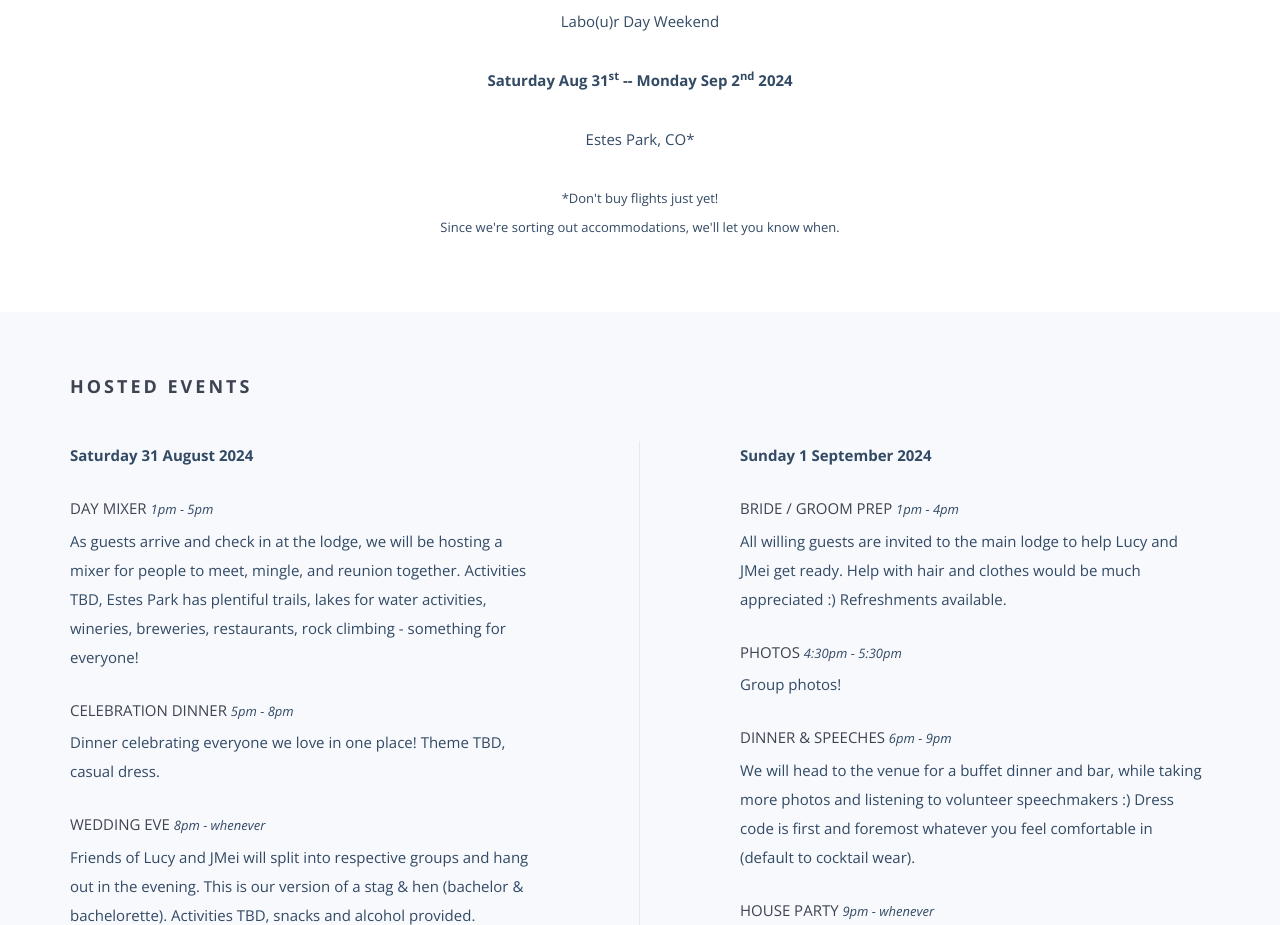
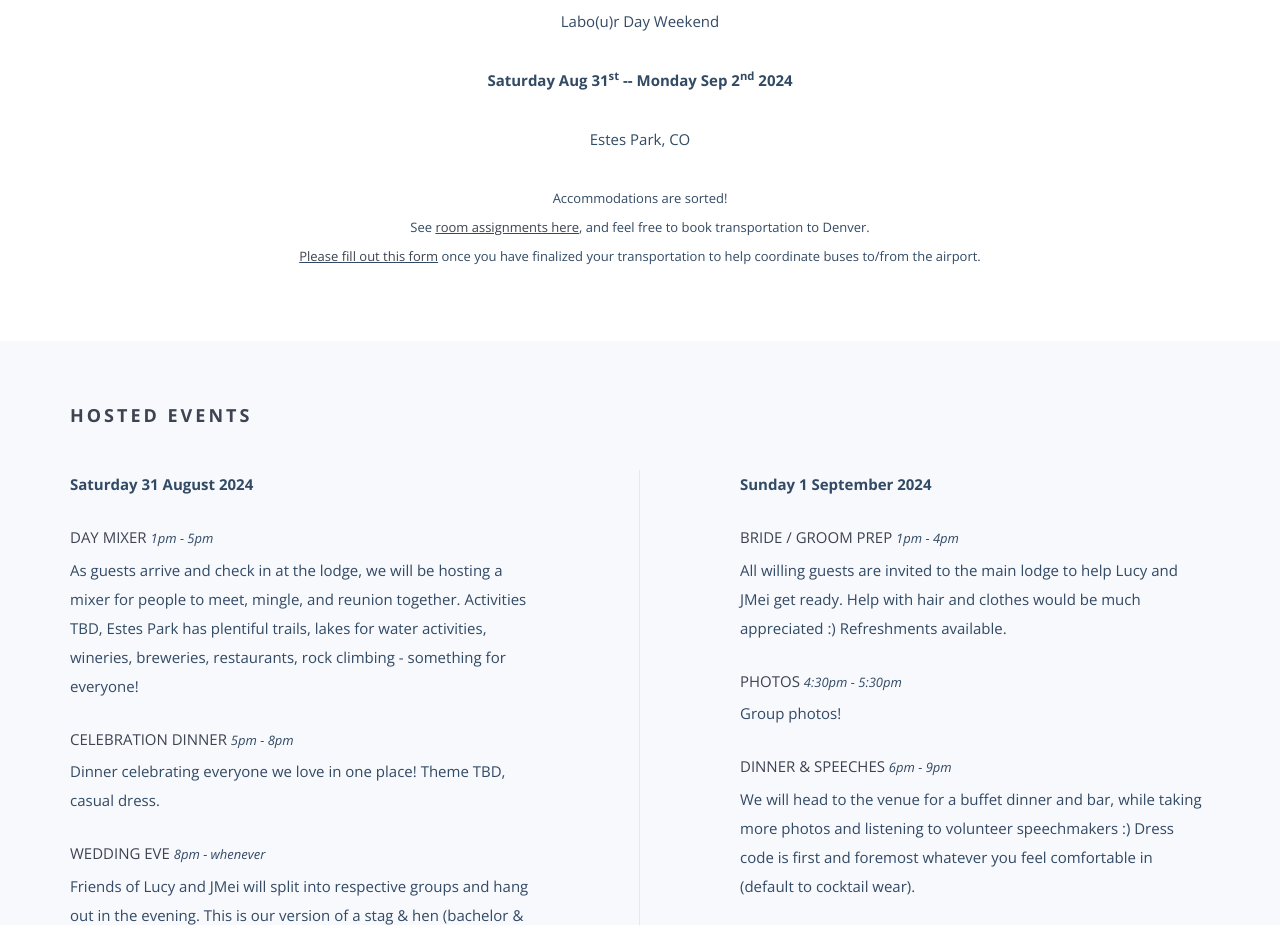
Before and after one commit to plum-soup/wedding, a website: page index.html in a window 1280 px wide. Shown: the part 842-1767 px from the top of the page. Drawn offline with nearby package versions, Linux system fonts and the light colour scheme; some packages are replaced by stand-ins of ours; files whose address does not match are found by name.

Commit message:
accommodations sorted out!

```diff
--- a/index.html
+++ b/index.html
@@ -110,8 +110,9 @@
                 <h3>You are invited to Lucy & JMei's wedding</h3>
                 <p>Labo(u)r Day Weekend</p>
                 <p><b>Saturday Aug 31<sup>st</sup> -- Monday Sep 2<sup>nd</sup> 2024</b></p>
-                <p>Estes Park, CO*</p>
-                <p style="font-size: small;">*Don't buy flights just yet!<br />Since we're sorting out accommodations, we'll let you know when.</p>
+                <p>Estes Park, CO</p>
+                <p style="font-size: small;">Accommodations are sorted!<br />See <u><a href="info/room_assignments.pdf">room assignments here</a></u>, and feel free to book transportation to Denver.
+                <br /><u><a href="https://forms.gle/8RtF3za2qdpijngb6">Please fill out this form</a></u> once you have finalized your transportation to help coordinate buses to/from the airport.</u></p>
             </div>
         </div>
     </div>
```
Also changed, not shown: 1 other file.
